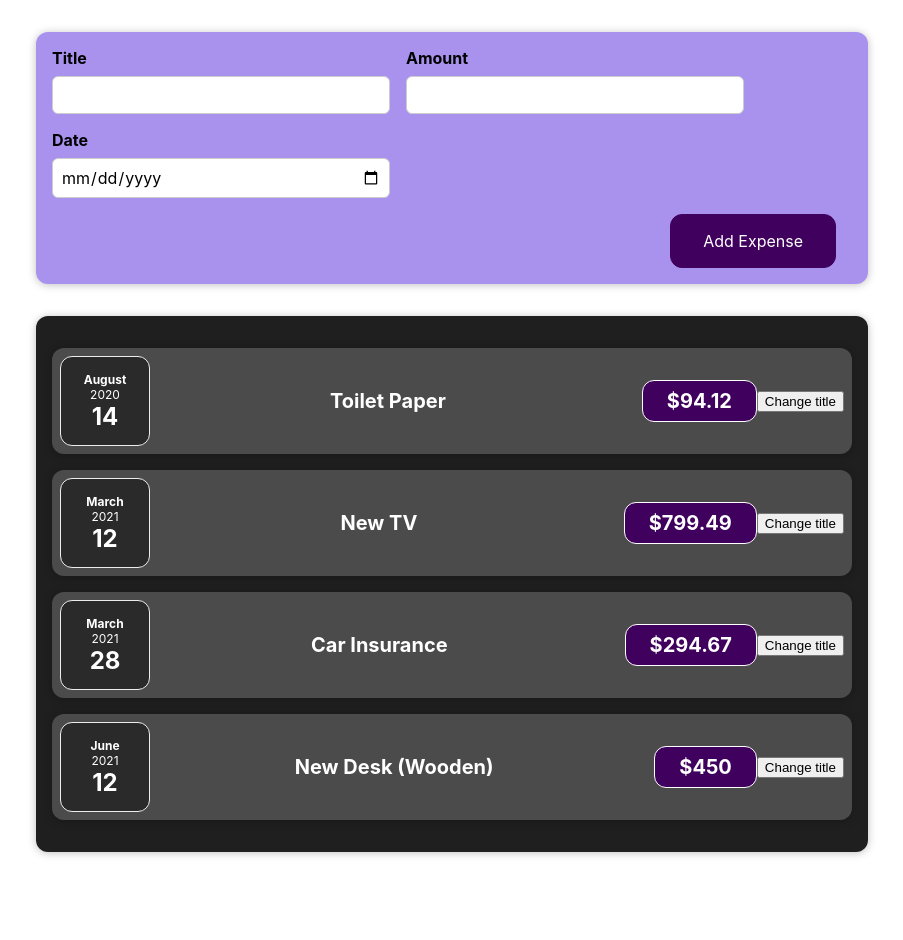
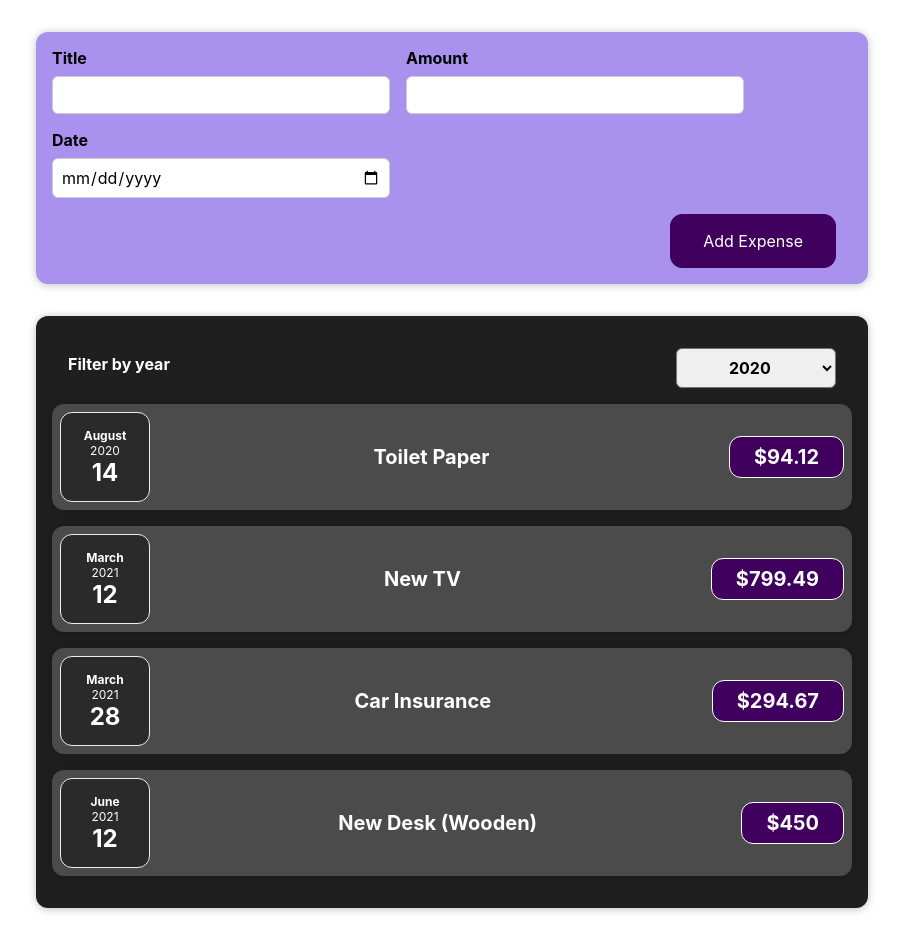
Before and after one commit to lapee79/react-complete-guide, a React (Create React App) app: page / in a window 1280 px wide. Shown: the whole page, without its empty margins (188-1091 px from the left). Before the commit the page ends 884 px from the top, so only its background shows below. Built offline with nearby package versions, Linux system fonts and the light colour scheme.

Commit message:
Chapter 65

```diff
--- a/src/App.js
+++ b/src/App.js
@@ -1,10 +1,11 @@
+import { useState } from 'react';
+
 import './App.css';
 
 import NewExpense from './components/NewExpense/NewExpense';
 import Expenses from './components/Expenses/Expenses';
 
-const App = () => {
-  const expense = [
+const DUMMY_EXPENSES = [
   {
     id: 'e1',
     title: 'Toilet Paper',
@@ -26,15 +27,21 @@
   },
 ];
 
+const App = () => {
+  const [expenses, setExpenses] = useState(DUMMY_EXPENSES);
+
   const addExpenseHandler = (expense) => {
-    console.log('In App.js');
+    setExpenses((prevExpenses) => {
+      console.log(prevExpenses);
       console.log(expense);
+      return [expense, ...prevExpenses];
+    });
   };
 
   return (
     <div className="App">
       <NewExpense onAddExpense={addExpenseHandler} />
-      <Expenses expenses={expense} />
+      <Expenses items={expenses} />
     </div>
   );
 };
--- a/src/components/Expenses/ExpenseItem.js
+++ b/src/components/Expenses/ExpenseItem.js
@@ -7,21 +7,21 @@
 
 
 const ExpenseItem = (props) => {
-    const [title, setTitle] = useState(props.title);
+    //const [title, setTitle] = useState(props.title);
 
-    const clickHandler = () => {
-        setTitle('Updated!');
-        console.log(title)
-    };
+    //const clickHandler = () => {
+    //    setTitle('Updated!');
+    //    console.log(title)
+    //};
 
     return (
         <Card className="expense-item">
             <ExpenseDate date={props.date} />
             <div className="expense-item__description">
-                <h2>{title}</h2>
+                <h2>{props.title}</h2>
                 <div className="expense-item__price">${props.amount}</div>
             </div>
-            <button onClick={clickHandler}>Change title</button>
+            {/* <button onClick={clickHandler}>Change title</button> */}
         </Card>
     );
 };
--- a/src/components/Expenses/Expenses.js
+++ b/src/components/Expenses/Expenses.js
@@ -1,13 +1,31 @@
+import { useState } from 'react';
+
 import ExpenseItem from './ExpenseItem';
 import Card from '../UI/Card';
+import ExpensesFilter from './ExpensesFilter';
 
 import './Expenses.css';
 
-const Expenses = ({ expenses = [] }) => {
+const Expenses = (props) => {
+  const [filteredYear, setFilteredYear] = useState('2020');
+
+  const filterChangeHandler = (selectedYear) => {
+    setFilteredYear(selectedYear);
+  };
+
   return (
-    <Card className="expenses">
-      {expenses.map(({title, amount, date}) => <ExpenseItem title={title} amount={amount} date={date} />)}
-    </Card>
+    <div>
+      <Card className="expenses">
+        <ExpensesFilter selected={filteredYear} onChangeFilter={filterChangeHandler} />
+        {props.items.map((expense) => (
+          <ExpenseItem
+            title={expense.title}
+            amount={expense.amount}
+            date={expense.date}
+          />
+        ))}
+      </Card>
+    </div>
   );
 };
 
--- /dev/null
+++ b/src/components/Expenses/ExpensesFilter.css
@@ -0,0 +1,24 @@
+.expenses-filter {
+  color: white;
+  padding: 0 1rem;
+}
+
+.expenses-filter__control {
+  display: flex;
+  width: 100%;
+  align-items: center;
+  justify-content: space-between;
+  margin: 1rem 0;
+}
+
+.expenses-filter label {
+  font-weight: bold;
+  margin-bottom: 0.5rem;
+}
+
+.expenses-filter select {
+  font: inherit;
+  padding: 0.5rem 3rem;
+  font-weight: bold;
+  border-radius: 6px;
+}
--- /dev/null
+++ b/src/components/Expenses/ExpensesFilter.js
@@ -0,0 +1,25 @@
+import React from 'react';
+
+import './ExpensesFilter.css';
+
+const ExpensesFilter = (props) => {
+  const dropdownChangeHandler = (event) => {
+    props.onChangeFilter(event.target.value);
+  };
+
+  return (
+    <div className='expenses-filter'>
+      <div className='expenses-filter__control'>
+        <label>Filter by year</label>
+        <select value={props.selected} onChange={dropdownChangeHandler}>
+          <option value='2022'>2022</option>
+          <option value='2021'>2021</option>
+          <option value='2020'>2020</option>
+          <option value='2019'>2019</option>
+        </select>
+      </div>
+    </div>
+  );
+};
+
+export default ExpensesFilter;
```
Lines whose indentation alone changed are shown as unchanged.
